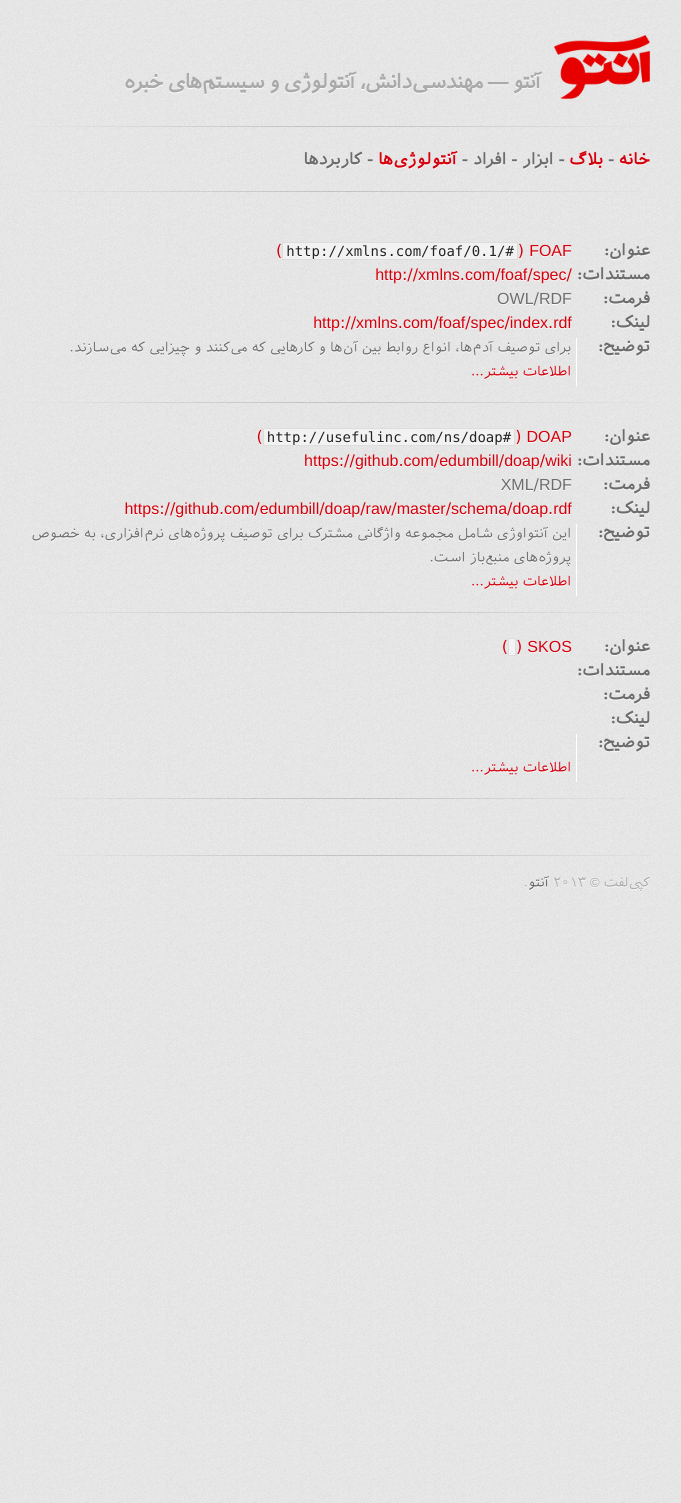
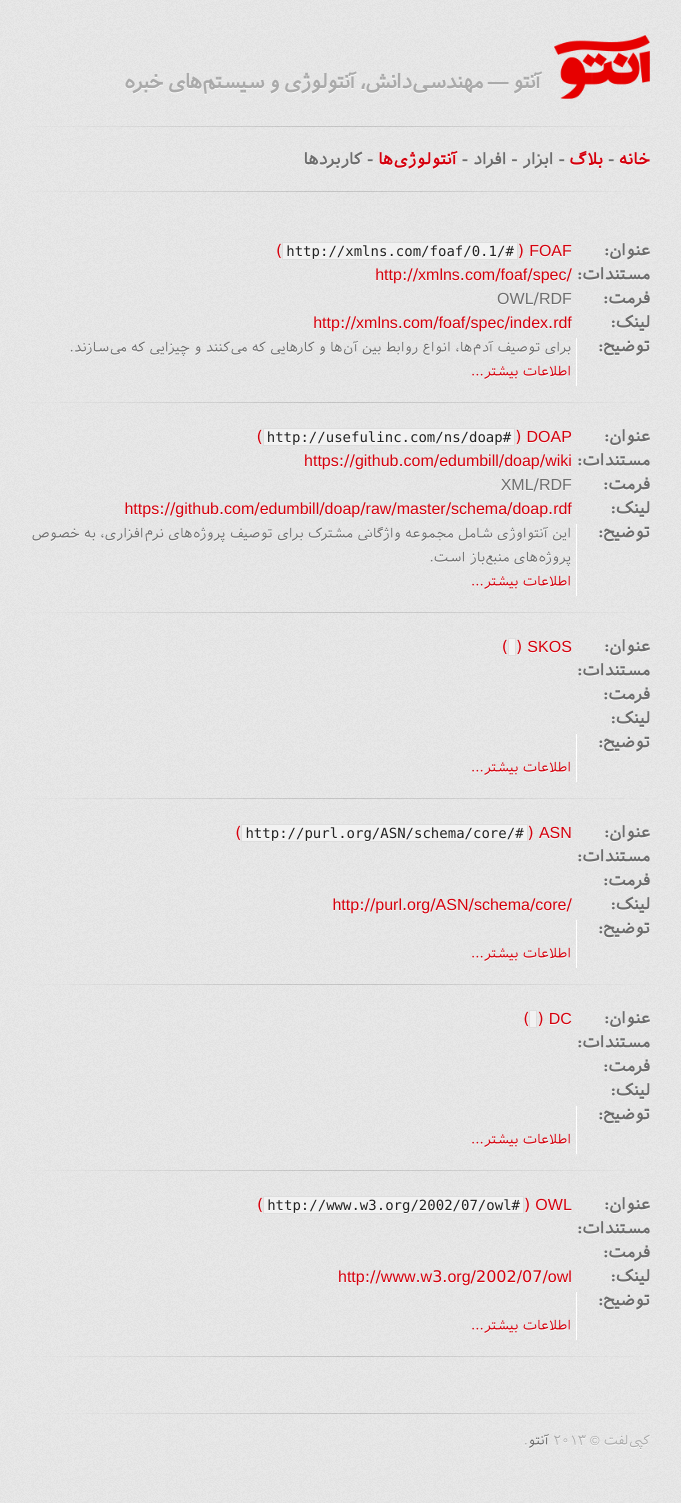
Before and after one commit to morteza/onto, a Jekyll site: the page built from ontologies.html, in a window 1280 px wide. Shown: the whole page, without its empty margins (300-981 px from the left). Built offline with Jekyll 4.4.1, drawn with Linux system fonts in a browser that asks for light colours; Markdown is read by kramdown in place of the engine named in the settings; before the commit the page ends 945 px from its top, so only the background shows below that.

Commit message:
Update Jekyll config (Markdown lib changed to kramdown). Some initial template ontologies added.

```diff
--- a/_config.yml
+++ b/_config.yml
@@ -1,6 +1,6 @@
 name: "آنتو"
 description: "مهندسی‌دانش، آنتولوژی و سیستم‌های خبره"
-markdown: redcarpet
+markdown: kramdown
 pygments: true
 safe: true
 lsi: false
--- a/_data/ontologies.yml
+++ b/_data/ontologies.yml
@@ -16,4 +16,13 @@
   excerpt: "این آنتواوژی شامل مجموعه واژگانی مشترک برای توصیف پروژه‌های نرم‌افزاری، به خصوص پروژه‌های منبع‌باز است."
 
 - name: SKOS
-  uri:
+
+- name: ASN
+  uri: http://purl.org/ASN/schema/core/#
+  file: http://purl.org/ASN/schema/core/
+
+- name: DC
+
+- name: OWL
+  uri: http://www.w3.org/2002/07/owl#
+  file: http://www.w3.org/2002/07/owl
```
